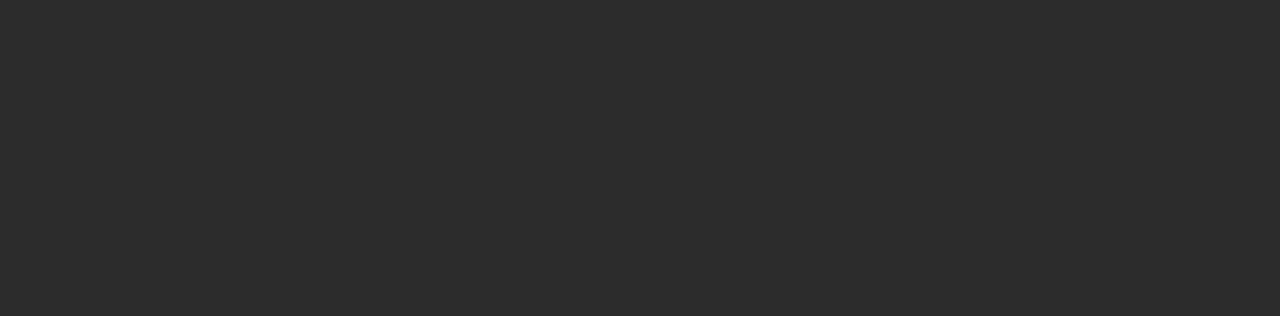
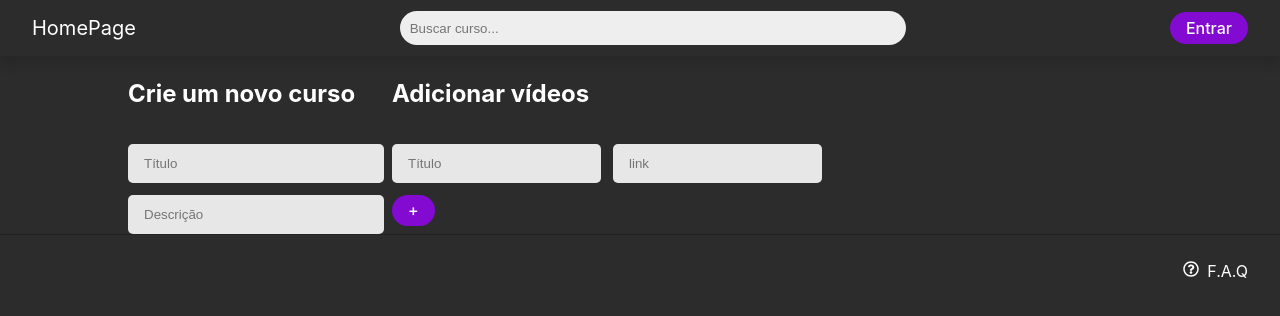
Before and after one commit to DaviGGA/web-02, a React (Vite) app: page /create-course in a window 1280 px wide. Before the commit this address had no page. Shown: the top 316 px of the page. Built offline with nearby package versions, Linux system fonts and the light colour scheme.

Commit message:
start of create course

```diff
--- a/src/App.jsx
+++ b/src/App.jsx
@@ -1,6 +1,7 @@
 import { Signin } from './pages/Signin'
 import { Footer } from './components/Footer'
 import { CoursePage } from './pages/CoursePage'
+import { CreateCourse } from './pages/CreateCourse'
 import { FAQ } from './pages/FAQ'
 import { Homepage } from './pages/Homepage'
 import './App.css'
@@ -24,6 +25,10 @@ const routes = [
     path:'/course',
     element: <CoursePage/>
   },
+  {
+    path:'/create-course',
+    element: <CreateCourse/>
+  }
 
 ]
 
--- /dev/null
+++ b/src/pages/CreateCourse/index.jsx
@@ -0,0 +1,46 @@
+import './style.css'
+import { Navbar } from '../../components/Navbar'
+import { Footer } from '../../components/Footer'
+import { Button } from '../../components/Button'
+import { FormInput } from '../../components/FormInput'
+import { useState } from 'react'
+
+function CreateVideo() {
+    return (
+        <div className='create-video'>
+            <FormInput placeholder="Título"></FormInput>
+            <FormInput placeholder="link"></FormInput>
+        </div>
+    )
+}
+
+export function CreateCourse() {
+
+    const [createVideos, setCreateVideos] = useState(1);
+
+    function addCourseVideo() {
+
+    }
+
+    return (
+        <>
+            <Navbar></Navbar>
+                <div className='create-course'>
+                    <div className='create-course-info'>
+                        <h2>Crie um novo curso</h2>
+                        <FormInput placeholder="Título"></FormInput>
+                        <FormInput placeholder="Descrição"></FormInput>
+                    </div>
+                    <div className='create-course-videos'>
+                        <h2>Adicionar vídeos</h2>
+                        <CreateVideo></CreateVideo>
+                        <div>
+                            <Button text="+"></Button>
+                        </div>
+                    </div>
+                </div>
+
+            <Footer></Footer>
+        </>
+    )
+}
--- /dev/null
+++ b/src/pages/CreateCourse/style.css
@@ -0,0 +1,26 @@
+.create-course {
+    display: flex;
+    width: 80%;
+    margin: 0 auto;
+    gap: .5rem;
+}
+
+.create-course-info {
+    width: 25%;
+    display: flex;
+    flex-direction: column;
+    gap: .75rem;
+}
+
+.create-course-videos {
+    width: 45%;
+    display: flex;
+    flex-direction: column;
+    gap: .75rem;
+}
+
+.create-video {
+    width: 100%;
+    display: flex;
+    gap: .75rem;
+}
```
